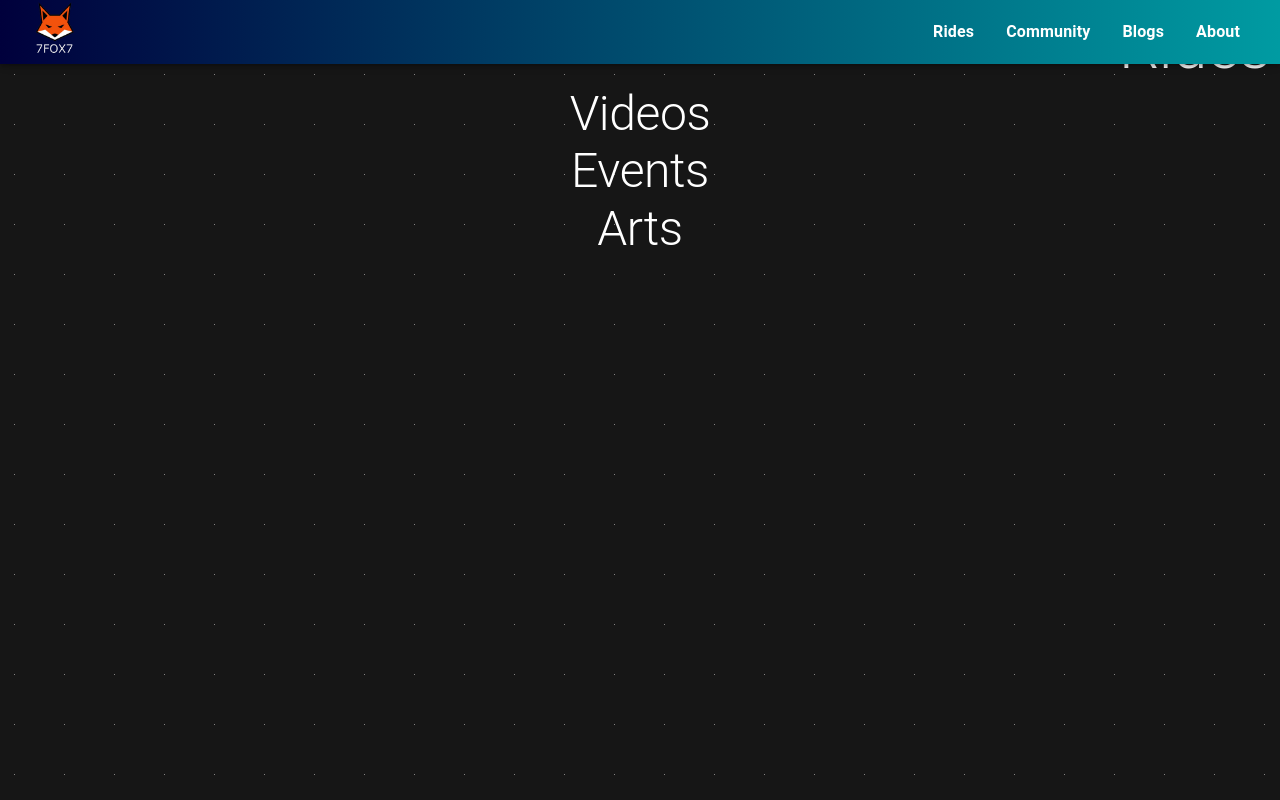
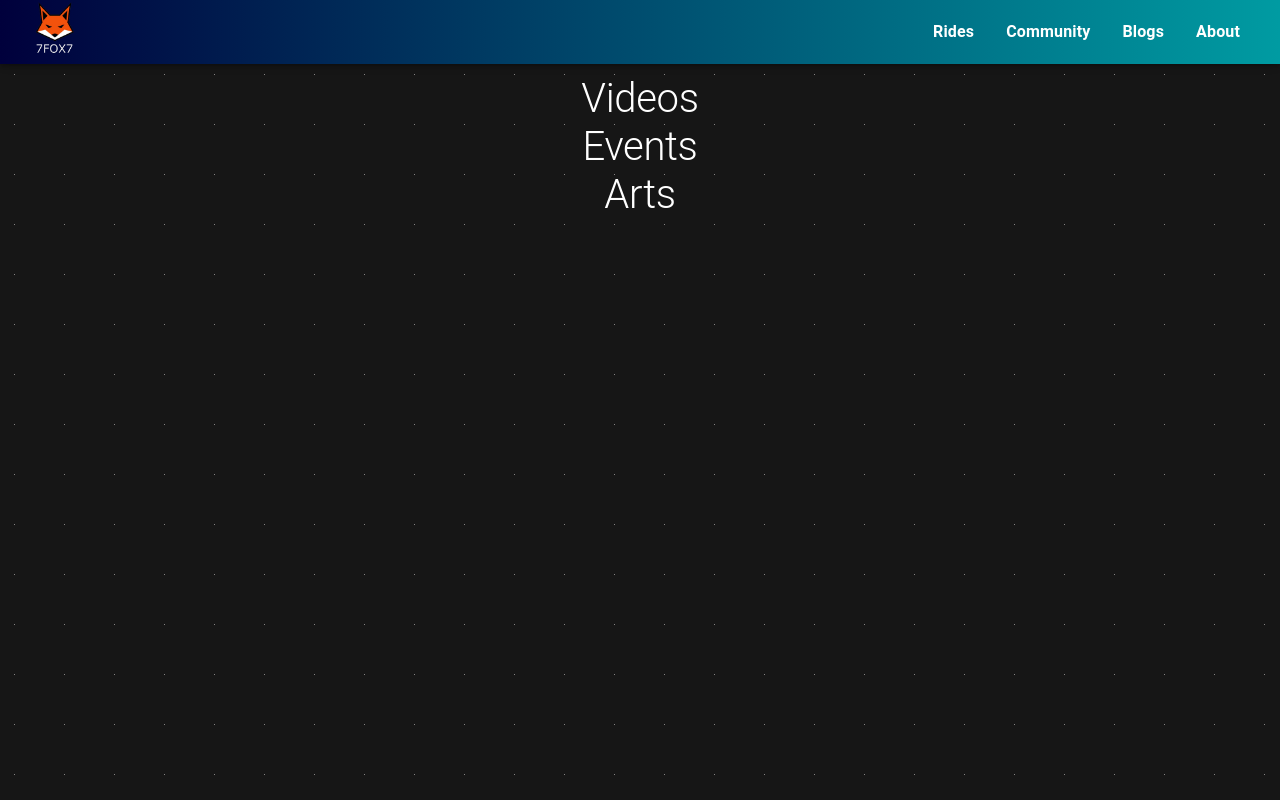
Before and after one commit to 7FOX7/moto-project, a React (Vite) app: page /rides in a window 1280 px wide. Shown: the top 800 px of the page. Built offline with nearby package versions, Linux system fonts and the light colour scheme.

Commit message:
Adjusted the property values for the headings in the theme

```diff
--- a/src/themes/theme.js
+++ b/src/themes/theme.js
@@ -67,7 +67,7 @@ const theme = createTheme({
          },
          mobile: {
             pageHeading: {
-               fontSize: "3rem"
+               fontSize: "2.5rem"
             },
             sectionHeading: {
                fontSize: "2rem"
@@ -75,10 +75,10 @@ const theme = createTheme({
          },
          desktop: {
             pageHeading: {
-               fontSize: "4rem"
+               fontSize: "3.5rem"
             },
             sectionHeading: {
-               fontSize: "3rem"
+               fontSize: "2.5rem"
             }
          }
       }
```
